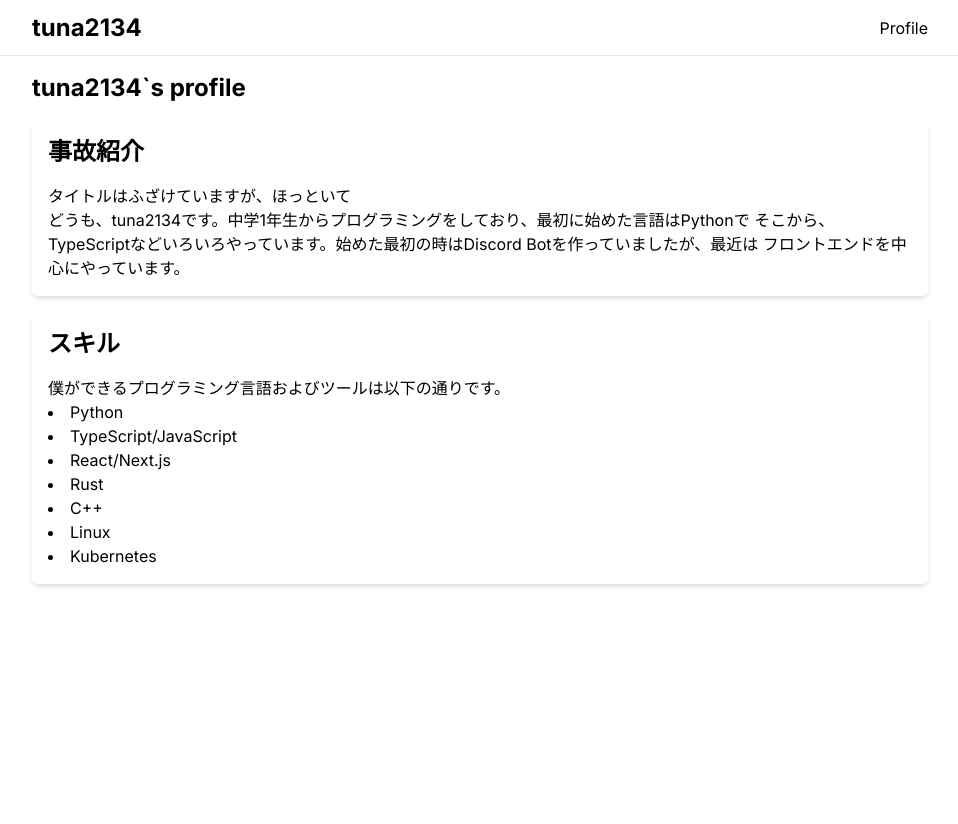
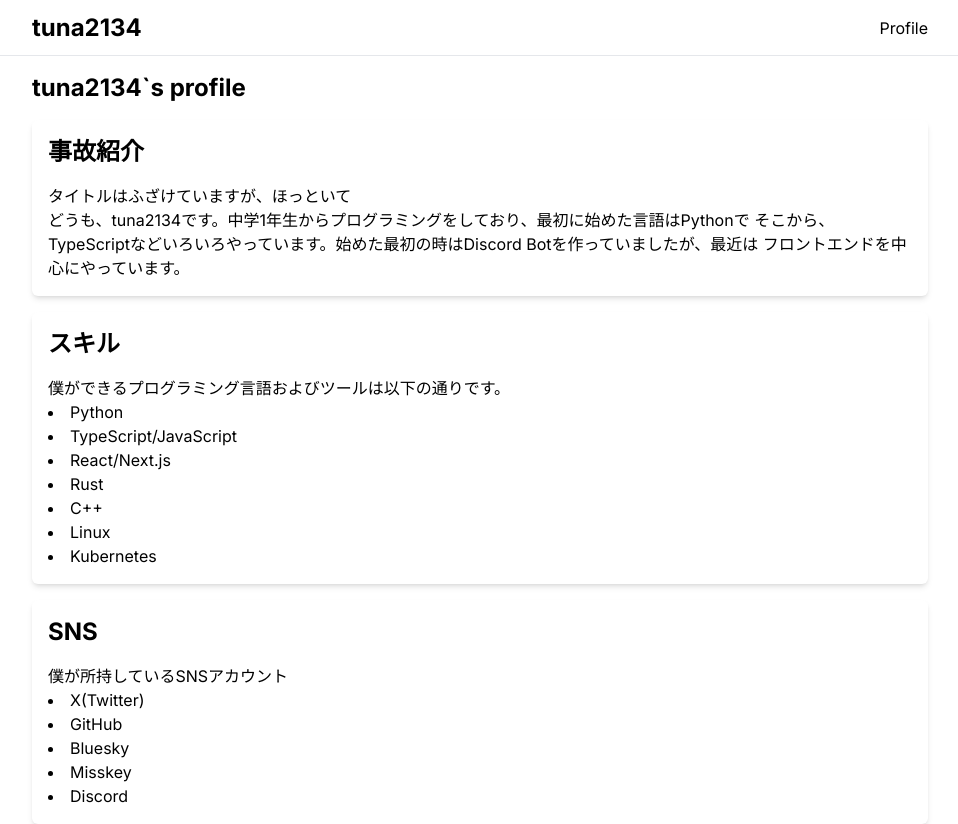
Before and after one commit to tuna2134-archive/website-4gen, a Next.js app: page /profile in a window 1280 px wide. Shown: the whole page, without its empty margins (160-1118 px from the left). Before the commit the page ends 800 px from the top, so only its background shows below. Built offline with nearby package versions, Linux system fonts and the light colour scheme.

Commit message:
Add SNS accounts to profile page

```diff
--- a/app/(pages)/profile/page.tsx
+++ b/app/(pages)/profile/page.tsx
@@ -9,6 +9,29 @@ const skills = [
   "C++",
   "Linux",
   "Kubernetes",
+];
+
+const SNSAccounts = [
+  {
+    name: "X(Twitter)",
+    href: "https://twitter.com/fdc_tuna2134"
+  },
+  {
+    name: "GitHub",
+    href: "https://github.com/tuna2134"
+  },
+  {
+    name: "Bluesky",
+    href: "https://bsky.app/profile/tuna2134.dev"
+  },
+  {
+    name: "Misskey",
+    href: "https://misskey.io/@tuna2134"
+  },
+  {
+    name: "Discord",
+    href: "https://discord.com/users/739702692393517076"
+  }
 ]
 
 const Page: NextPage = () => {
@@ -31,6 +54,14 @@ const Page: NextPage = () => {
           ))}
         </ul>
       </Card>
+      <Card title="SNS" className="mt-4">
+        <p>僕が所持しているSNSアカウント</p>
+        <ul className="list-inside list-disc">
+          {SNSAccounts.map((account, index) => (
+            <li key={index}><a href={account.href}>{account.name}</a></li>
+          ))}
+        </ul>
+      </Card>
     </>
   )
 }
```
